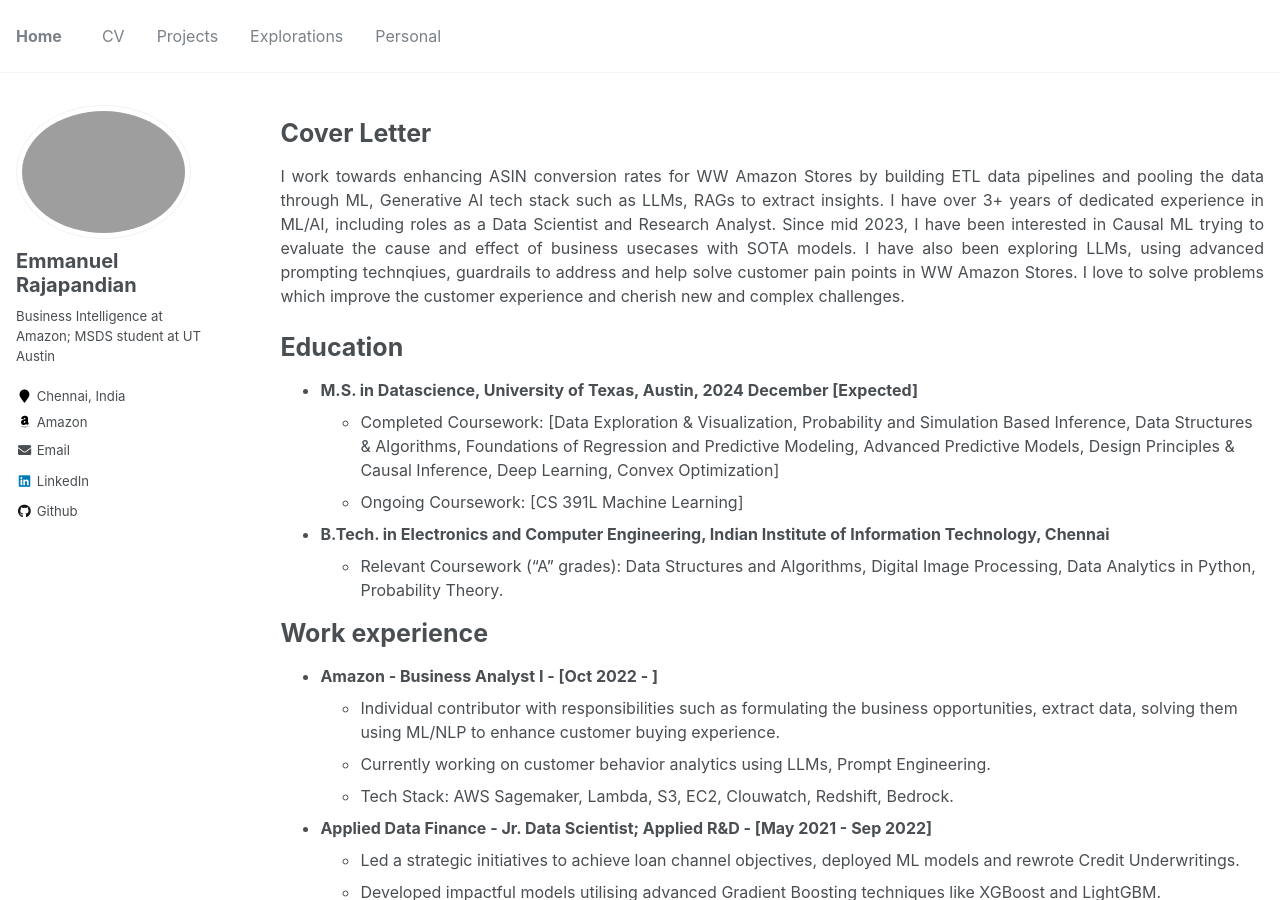
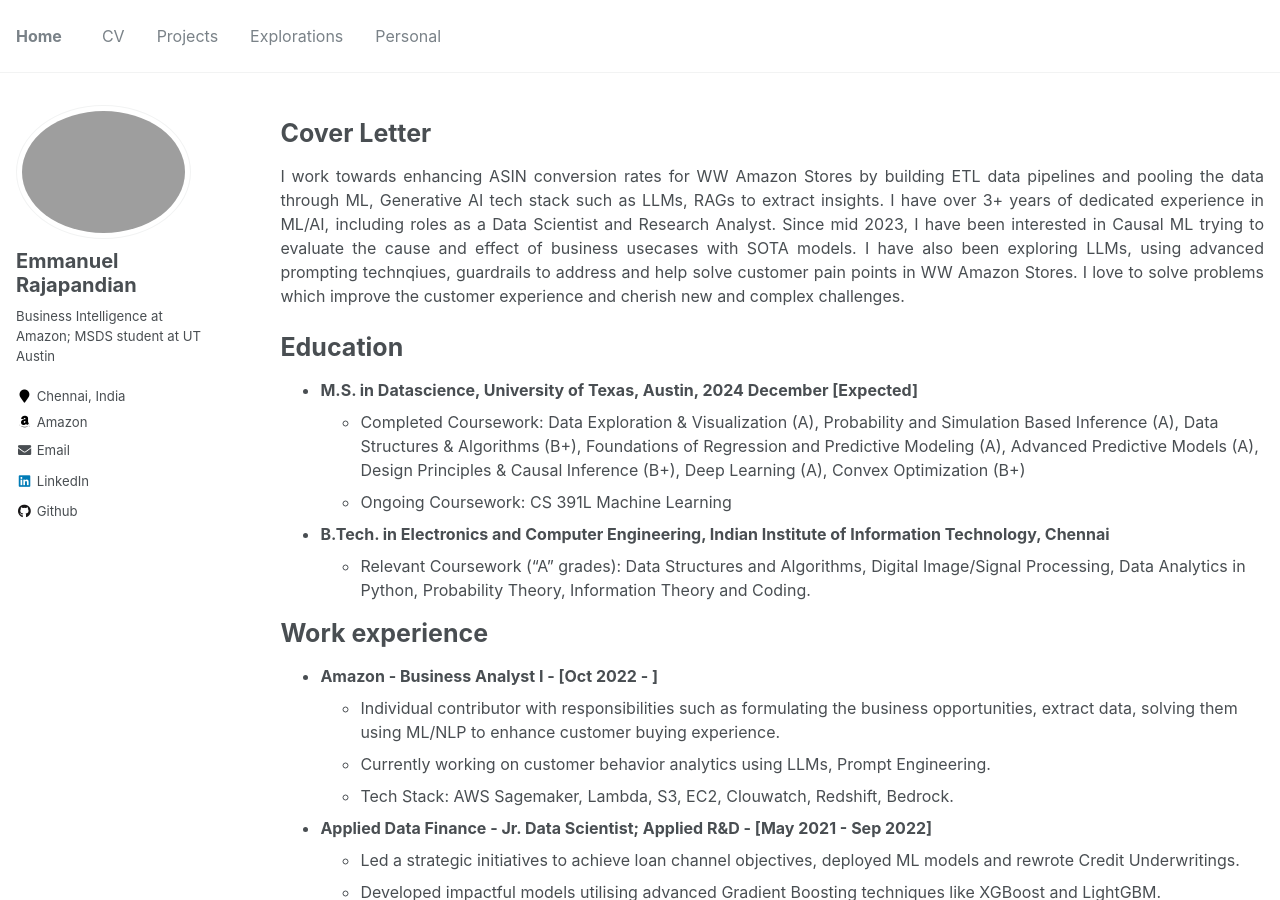
Before and after one commit to emmanuelrajapandian/emmanuelrajapandian.github.io, a Jekyll site: the page built from _pages/cv.md, in a window 1280 px wide and 900 px high. Built offline with Jekyll 4.4.1, drawn with Linux system fonts in a browser that asks for light colours.

Commit message:
Update cv.md

```diff
--- a/_pages/cv.md
+++ b/_pages/cv.md
@@ -19,10 +19,11 @@ I work towards enhancing ASIN conversion rates for WW Amazon Stores by building
 Education
 ======
 * **M.S. in Datascience, University of Texas, Austin, 2024 December [Expected]**
-  *  Completed Coursework: [Data Exploration & Visualization, Probability and Simulation Based Inference, Data Structures & Algorithms, Foundations of Regression and Predictive Modeling, Advanced Predictive Models, Design Principles & Causal Inference, Deep Learning, Convex Optimization]
-  *  Ongoing Coursework: [CS 391L Machine Learning]
+  *  Completed Coursework: Data Exploration & Visualization (A), Probability and Simulation Based Inference (A), Data Structures & Algorithms (B+), Foundations of Regression and Predictive Modeling (A), Advanced Predictive Models (A), Design Principles & Causal Inference (B+), Deep Learning (A), Convex Optimization (B+)
+  *  Ongoing Coursework: CS 391L Machine Learning
 * **B.Tech. in Electronics and Computer Engineering, Indian Institute of Information Technology, Chennai**
-  * Relevant Coursework ("A" grades): Data Structures and Algorithms, Digital Image Processing, Data Analytics in Python, Probability Theory.
+  * Relevant Coursework ("A" grades): Data Structures and Algorithms, Digital Image/Signal Processing, Data Analytics in Python, Probability Theory, Information Theory and Coding.
+
 
 Work experience
 ======
```
